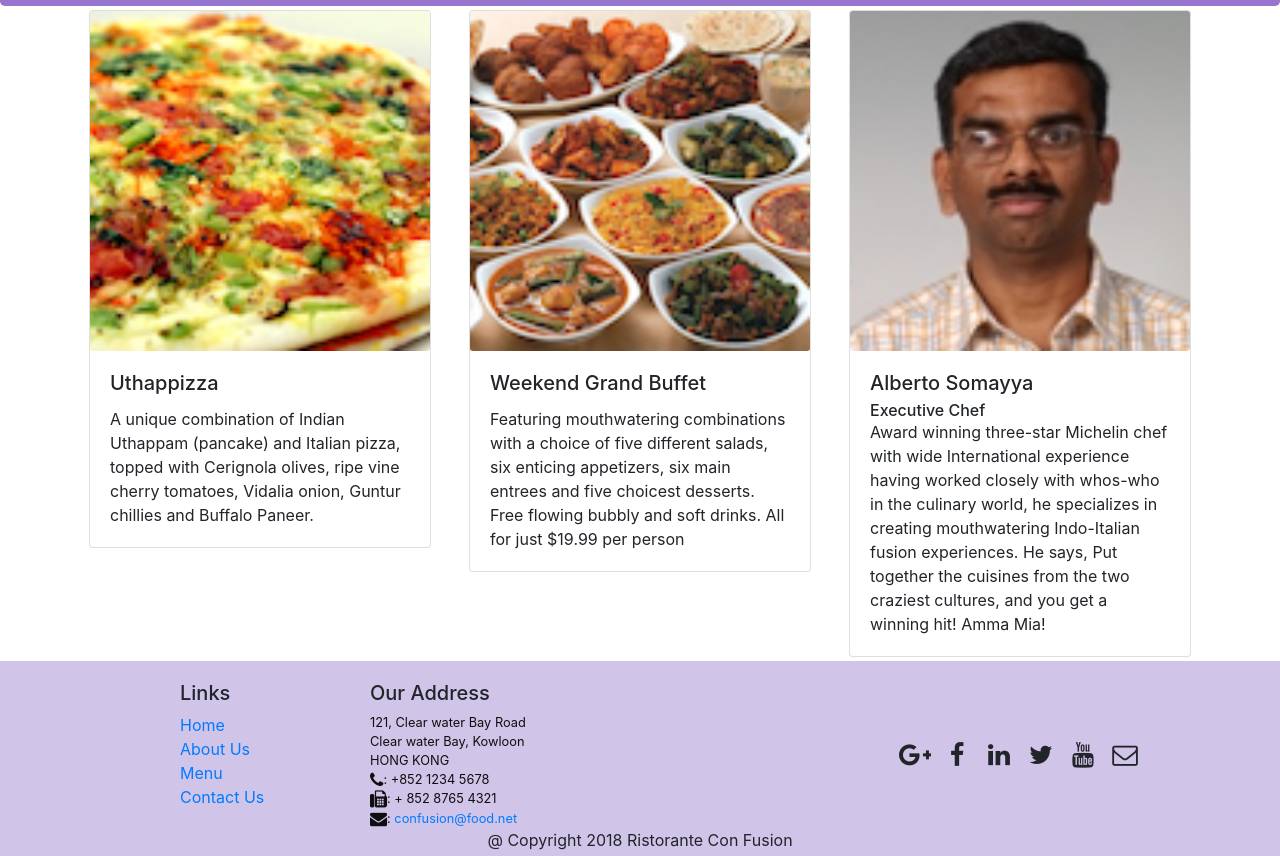
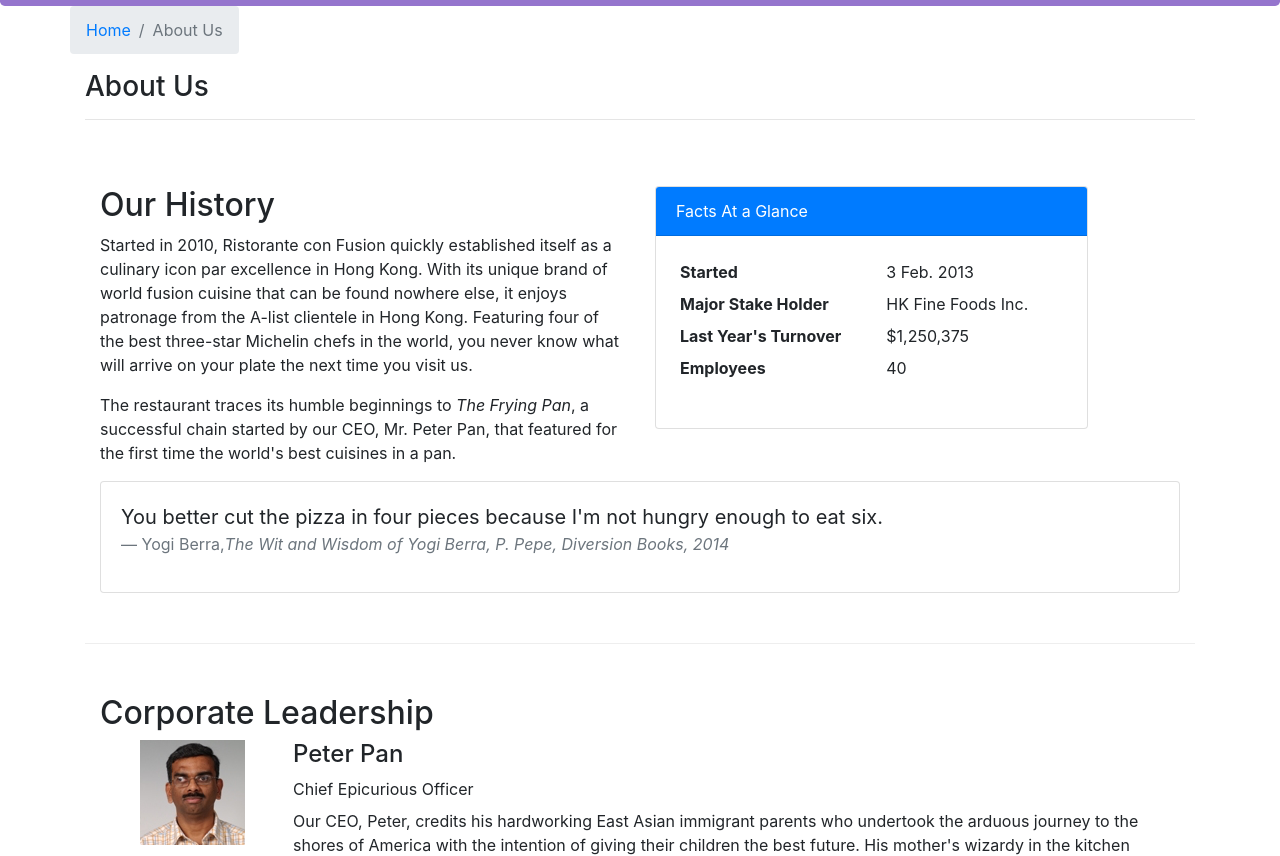
Before and after one commit to hk222c/CoursewithReact, a React (Create React App) app in the folder test-app/: page /aboutus in a window 1280 px wide. Before the commit this address led to /home. Shown: the part 336-1192 px from the top of the page. Built offline with nearby package versions, Linux system fonts and the light colour scheme.

Commit message:
Assigment 2
AboutUs component

```diff
--- /dev/null
+++ b/test-app/src/components/AboutComponent.js
@@ -0,0 +1,94 @@
+import React from 'react';
+import { Breadcrumb, BreadcrumbItem, Card, CardBody, CardHeader, Media } from 'reactstrap';
+import { Link } from 'react-router-dom';
+
+function About(props) {
+
+    const leaders = props.leaders.map((leader) => {
+        return (
+            <RenderLeader key={leader.id} leader={leader} />
+        );
+    });
+
+    return(
+        <div className="container">
+            <div className="row">
+                <Breadcrumb>
+                    <BreadcrumbItem><Link to="/home">Home</Link></BreadcrumbItem>
+                    <BreadcrumbItem active>About Us</BreadcrumbItem>
+                </Breadcrumb>
+                <div className="col-12">
+                    <h3>About Us</h3>
+                    <hr />
+                </div>
+            </div>
+            <div className="row row-content">
+                <div className="col-12 col-md-6">
+                    <h2>Our History</h2>
+                    <p>Started in 2010, Ristorante con Fusion quickly established itself as a culinary icon par excellence in Hong Kong. With its unique brand of world fusion cuisine that can be found nowhere else, it enjoys patronage from the A-list clientele in Hong Kong.  Featuring four of the best three-star Michelin chefs in the world, you never know what will arrive on your plate the next time you visit us.</p>
+                    <p>The restaurant traces its humble beginnings to <em>The Frying Pan</em>, a successful chain started by our CEO, Mr. Peter Pan, that featured for the first time the world's best cuisines in a pan.</p>
+                </div>
+                <div className="col-12 col-md-5">
+                    <Card>
+                        <CardHeader className="bg-primary text-white">Facts At a Glance</CardHeader>
+                        <CardBody>
+                            <dl className="row p-1">
+                                <dt className="col-6">Started</dt>
+                                <dd className="col-6">3 Feb. 2013</dd>
+                                <dt className="col-6">Major Stake Holder</dt>
+                                <dd className="col-6">HK Fine Foods Inc.</dd>
+                                <dt className="col-6">Last Year's Turnover</dt>
+                                <dd className="col-6">$1,250,375</dd>
+                                <dt className="col-6">Employees</dt>
+                                <dd className="col-6">40</dd>
+                            </dl>
+                        </CardBody>
+                    </Card>
+                </div>
+                <div className="col-12">
+                    <Card>
+                        <CardBody className="bg-faded">
+                            <blockquote className="blockquote">
+                                <p className="mb-0">You better cut the pizza in four pieces because
+                                    I'm not hungry enough to eat six.</p>
+                                <footer className="blockquote-footer">Yogi Berra,
+                                <cite title="Source Title">The Wit and Wisdom of Yogi Berra,
+                                    P. Pepe, Diversion Books, 2014</cite>
+                                </footer>
+                            </blockquote>
+                        </CardBody>
+                    </Card>
+                </div>
+            </div>
+            <div className="row row-content">
+                <div className="col-12">
+                    <h2>Corporate Leadership</h2>
+                </div>
+                <div className="col-12">
+                    <Media list>
+                        {leaders}
+                    </Media>
+                </div>
+            </div>
+        </div>
+    );
+}
+
+function RenderLeader({leader}) {
+    return(
+        <Media tag="li" key={leader.id} className= "mb-4">
+            <Media left className="mr-5">
+                <Media object src={leader.image} alt={leader.name} />
+            </Media>
+            <Media body>
+                <Media heading >
+                    {leader.name}
+                </Media>
+                <Media title="true" className="mb-2">{leader.designation}</Media>
+                {leader.description}
+            </Media>
+        </Media>
+        );
+}
+
+export default About;
--- a/test-app/src/components/MainComponent.js
+++ b/test-app/src/components/MainComponent.js
@@ -1,5 +1,6 @@
 import React, { Component } from "react";
 import Home from './HomeComponent';
+import About from './AboutComponent';
 import Menu from './MenuComponent';
 import Contact from './ContactComponent';
 import "bootstrap/dist/css/bootstrap.min.css";
@@ -48,6 +49,7 @@
         <Header />
         <Switch>
           <Route path="/home" component={HomePage} />
+          <Route path="/aboutus" component={() => <About leaders={this.state.leaders} />} />
           <Route exact path="/menu" component={() => <Menu dishes={this.state.dishes} />} />
           <Route path="/menu/:dishId" component={DishWithId} />
           <Route exact path="/contactus" component={Contact} />
```
